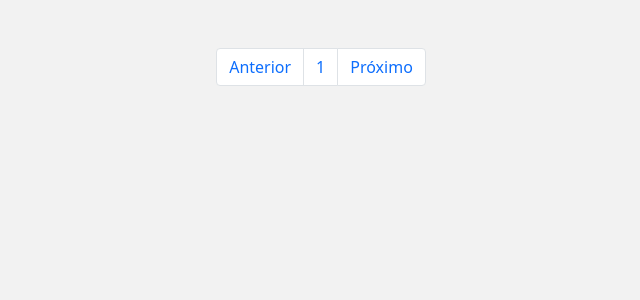
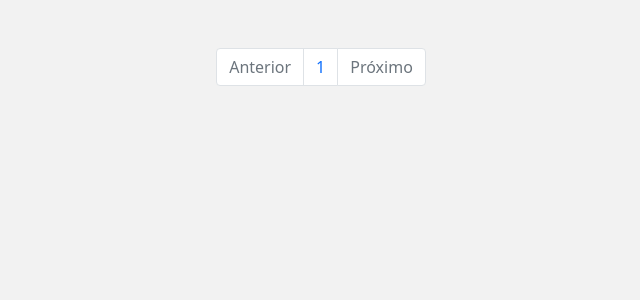
Before and after one commit to samueloliveiraf/projeto-blog, a Django app: page / in a window 1280 px wide. Shown: the part 56-356 px from the top of the page, without its empty margins (319-959 px from the left). Run offline with Django 4.2, Linux system fonts and the light colour scheme; data that the repository does not hold is empty; some libraries are stand-ins or nearby versions.

Commit message:
ajuste na paginacao

```diff
--- a/templates/paginacao.html
+++ b/templates/paginacao.html
@@ -4,7 +4,7 @@
         <a class="page-link" href="?page={{ page_obj.previous_page_number }}">Anterior</a>
     </li>
     {% else %}
-    <li class="page-item">
+    <li class="page-item disabled">
         <a class="page-link" href="#">Anterior</a>
     </li>
     {% endif %} {% for object in page_obj.paginator.page_range %}
@@ -12,11 +12,11 @@
         <a class="page-link" href="?page={{ forloop.counter }}">{{ forloop.counter }}</a>
     </li>
     {% endfor %}{% if page_obj.has_next %}
-    <li class="page-item waves-effect">
+    <li class="page-item waves-effect active">
         <a class="page-link" href="?page={{ page_obj.next_page_number }}">Próximo</a>
     </li>
     {% else %}
-    <li class="page-item waves-effect">
+    <li class="page-item waves-effect disabled">
         <a class="page-link" href="#">Próximo</a>
     </li>
     {% endif %}
```
